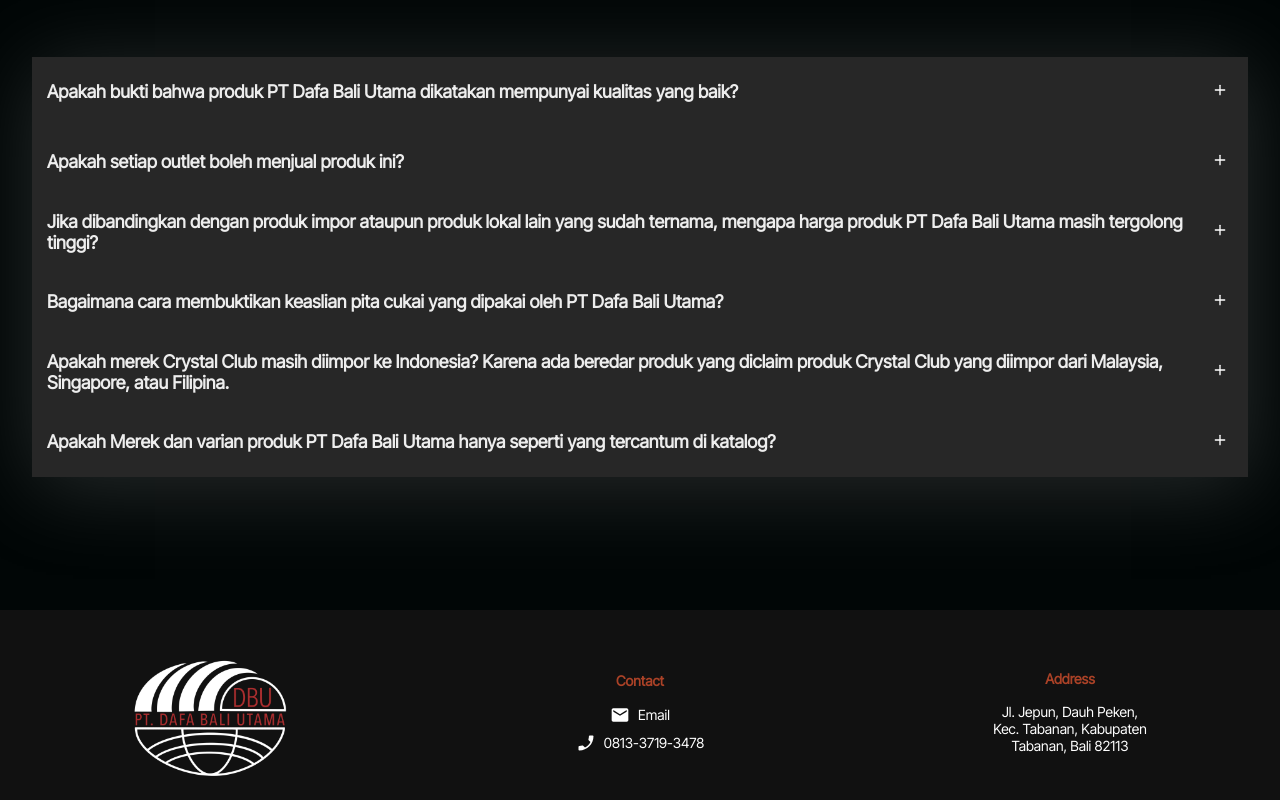
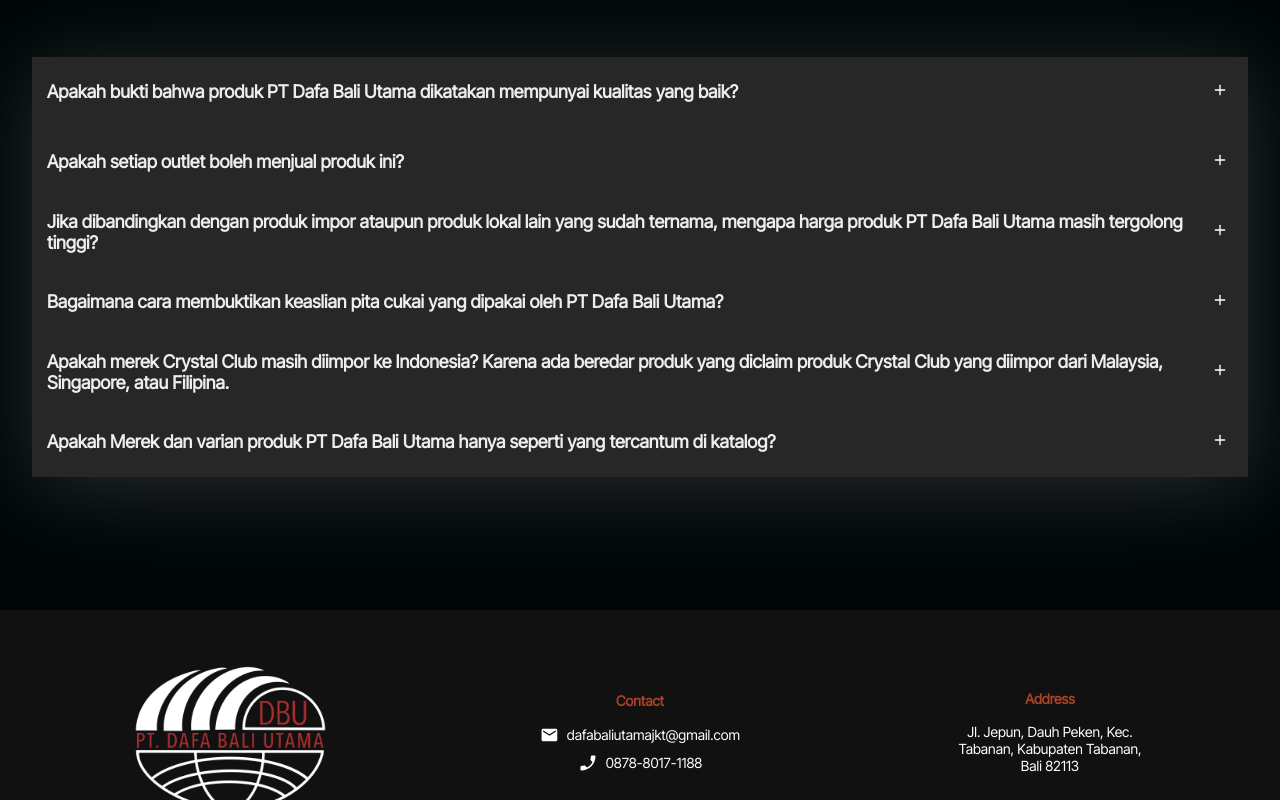
Before and after one commit to bryanrinaldoo/dafabaliutama, a React (Create React App) app: page / in a window 1280 px wide. Shown: the part 3470-4270 px from the top of the page. Built offline with nearby package versions, Linux system fonts and the light colour scheme; a web font is replaced by a local one.

Commit message:
change footer

```diff
--- a/src/components/Footer/FooterElements.js
+++ b/src/components/Footer/FooterElements.js
@@ -45,7 +45,7 @@
   flex-direction: column;
   margin: 16px;
   text-align: center;
-  width: 160px;
+  width: 200px;
   box-sizing: border-box;
   color: #fff;
 
--- a/src/components/Footer/index.js
+++ b/src/components/Footer/index.js
@@ -12,8 +12,8 @@
           </FooterLinkItem>
           <FooterLinkItem>
             <FooterLinkTitle>Contact</FooterLinkTitle>
-              <FooterLink><MailIcon /> Email</FooterLink>
-              <FooterLink><PhoneIcon /> 0813-3719-3478</FooterLink>
+              <FooterLink><MailIcon /> dafabaliutamajkt@gmail.com</FooterLink>
+              <FooterLink><PhoneIcon /> 0878-8017-1188</FooterLink>
           </FooterLinkItem>
           <FooterLinkItem>
             <FooterLinkTitle>Address</FooterLinkTitle>
--- a/src/components/InfoSection/InfoElements.js
+++ b/src/components/InfoSection/InfoElements.js
@@ -29,7 +29,7 @@
 
 export const InfoRow = styled.div`
   display: grid;
-  grid-auto-columns: minmax(auto, 1fr);
+  grid-auto-columns: 3fr 2fr;
   align-items: center;
   grid-template-areas: ${({imgStart}) => (imgStart ? `'col2 col1'` : `'col1 col2'`)};
 
```
